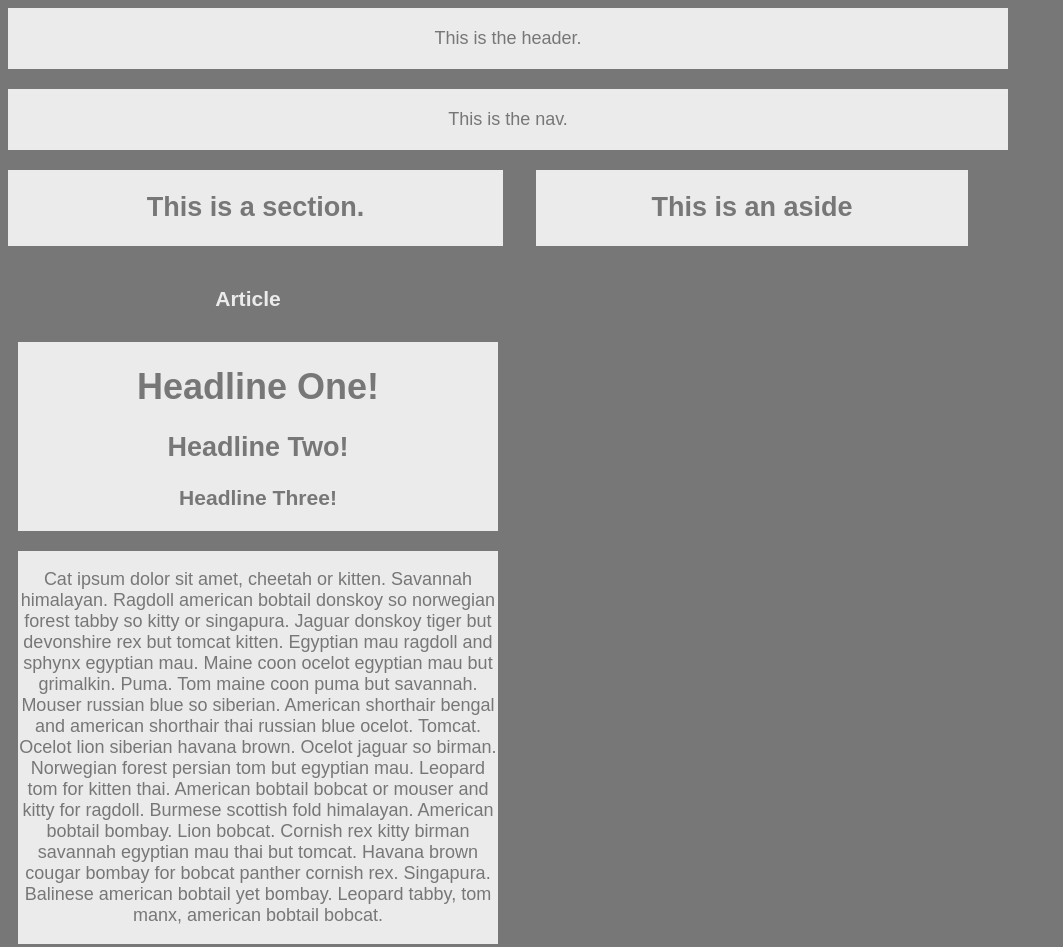
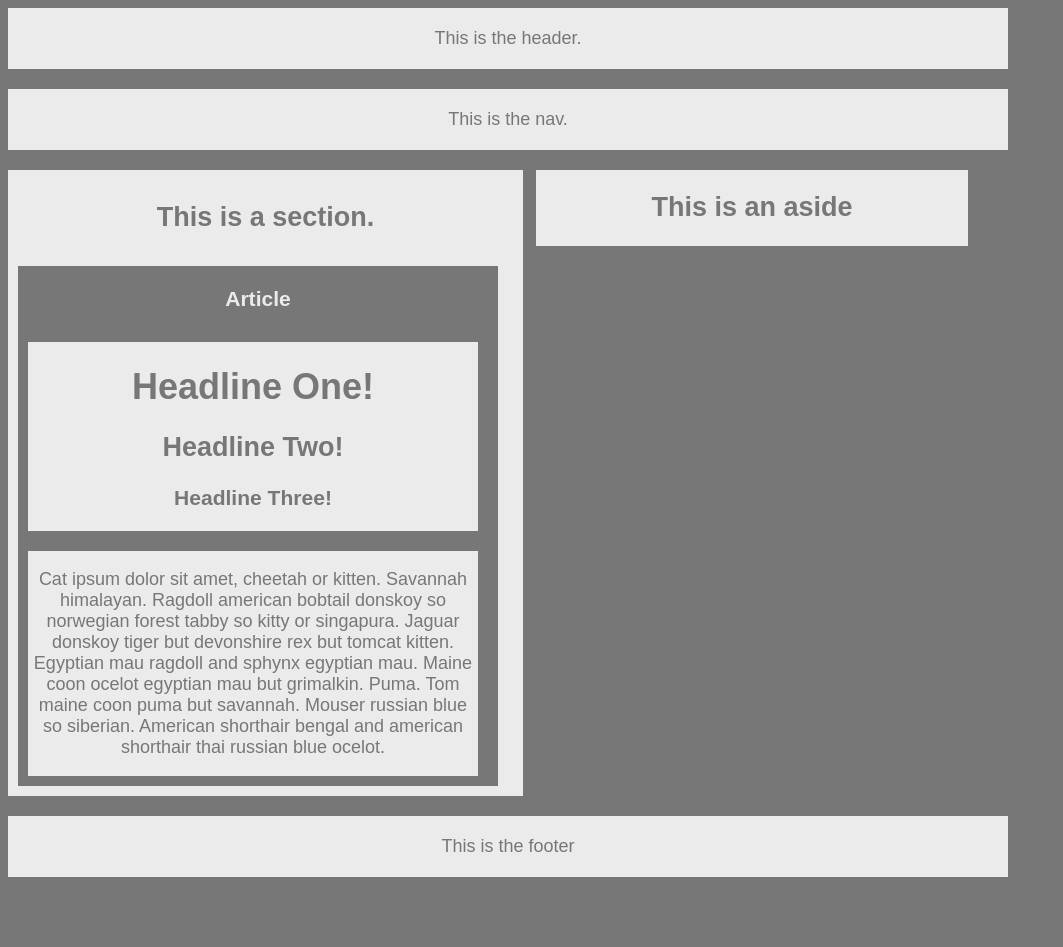
Before and after one commit to morettiamye/HW-Wireframe, a plain HTML site: page index.html in a window 1280 px wide. Shown: the top 947 px of the page, without its empty margins (0-1063 px from the left). After the commit the page ends 877 px from the top, so only its background shows below. Drawn offline with Linux system fonts and the light colour scheme.

Commit message:
I did it

```diff
--- a/index.html
+++ b/index.html
@@ -27,23 +27,10 @@
     <!-- Section Div -->
     <div id="section">
         <h2>This is a section.</h2>
-    </div>
-
-    <!-- Aside Div -->
-    <div id="aside">
-        <h2>This is an aside</h2>
-    </div>
-
-    <div class="clearfix">
-
-    </div>
 
         <!-- Article Div -->
         <div id="article">
          <h3>Article</h3>
-    </div>
-
-    <br>
 
             <!-- H1-H2-H3 Div -->
             <div id="h1-h2-h3">
@@ -56,7 +43,21 @@
 
             <!-- P Div -->
             <div id="p">
-       <p>Cat ipsum dolor sit amet, cheetah or kitten. Savannah himalayan. Ragdoll american bobtail donskoy so norwegian forest tabby so kitty or singapura. Jaguar donskoy tiger but devonshire rex but tomcat kitten. Egyptian mau ragdoll and sphynx egyptian mau. Maine coon ocelot egyptian mau but grimalkin. Puma. Tom maine coon puma but savannah. Mouser russian blue so siberian. American shorthair bengal and american shorthair thai russian blue ocelot. Tomcat. Ocelot lion siberian havana brown. Ocelot jaguar so birman. Norwegian forest persian tom but egyptian mau. Leopard tom for kitten thai. American bobtail bobcat or mouser and kitty for ragdoll. Burmese scottish fold himalayan. American bobtail bombay. Lion bobcat. Cornish rex kitty birman savannah egyptian mau thai but tomcat. Havana brown cougar bombay for bobcat panther cornish rex. Singapura. Balinese american bobtail yet bombay. Leopard tabby, tom manx, american bobtail bobcat.</p>
+                <p>Cat ipsum dolor sit amet, cheetah or kitten. Savannah himalayan. Ragdoll american bobtail donskoy so norwegian forest tabby so kitty or singapura. Jaguar donskoy tiger but devonshire rex but tomcat kitten. Egyptian mau ragdoll and sphynx egyptian mau. Maine coon ocelot egyptian mau but grimalkin. Puma. Tom maine coon puma but savannah. Mouser russian blue so siberian. American shorthair bengal and american shorthair thai russian blue ocelot.</p>
+            </div>
+
+        </div>
+
+    </div>
+
+    <!-- Aside Div -->
+        <div id="aside">
+            <h2>This is an aside</h2>
+        </div>
+
+    <!-- Clear Fix -->
+    <div class="clearfix">
+
     </div>
 
     <!-- Footer Div -->
--- a/style.css
+++ b/style.css
@@ -31,6 +31,7 @@ body {
 #section {
     background-color: #ebebeb;
     width: 495px;
+    padding: 10px;
     float: left;
     clear: both;
 }
@@ -45,7 +46,7 @@ body {
     background-color: #777;
     color: #ebebeb;
     width: 480px;
-    margin-top: 20px;
+    margin-top: 10px;
     float: left;
 
 }
@@ -53,7 +54,7 @@ body {
 #h1-h2-h3 {
     background-color: #ebebeb;
     color: #777;
-    width: 480px;
+    width: 450px;
     margin: 10px;
     float:left;
     overflow: auto;
@@ -63,7 +64,7 @@ body {
 #p {
     background-color: #ebebeb;
     color: #777;
-    width: 480px;
+    width: 450px;
     margin: 10px;
     float: left;
     overflow: auto;
```
Lines whose indentation alone changed are shown as unchanged.
